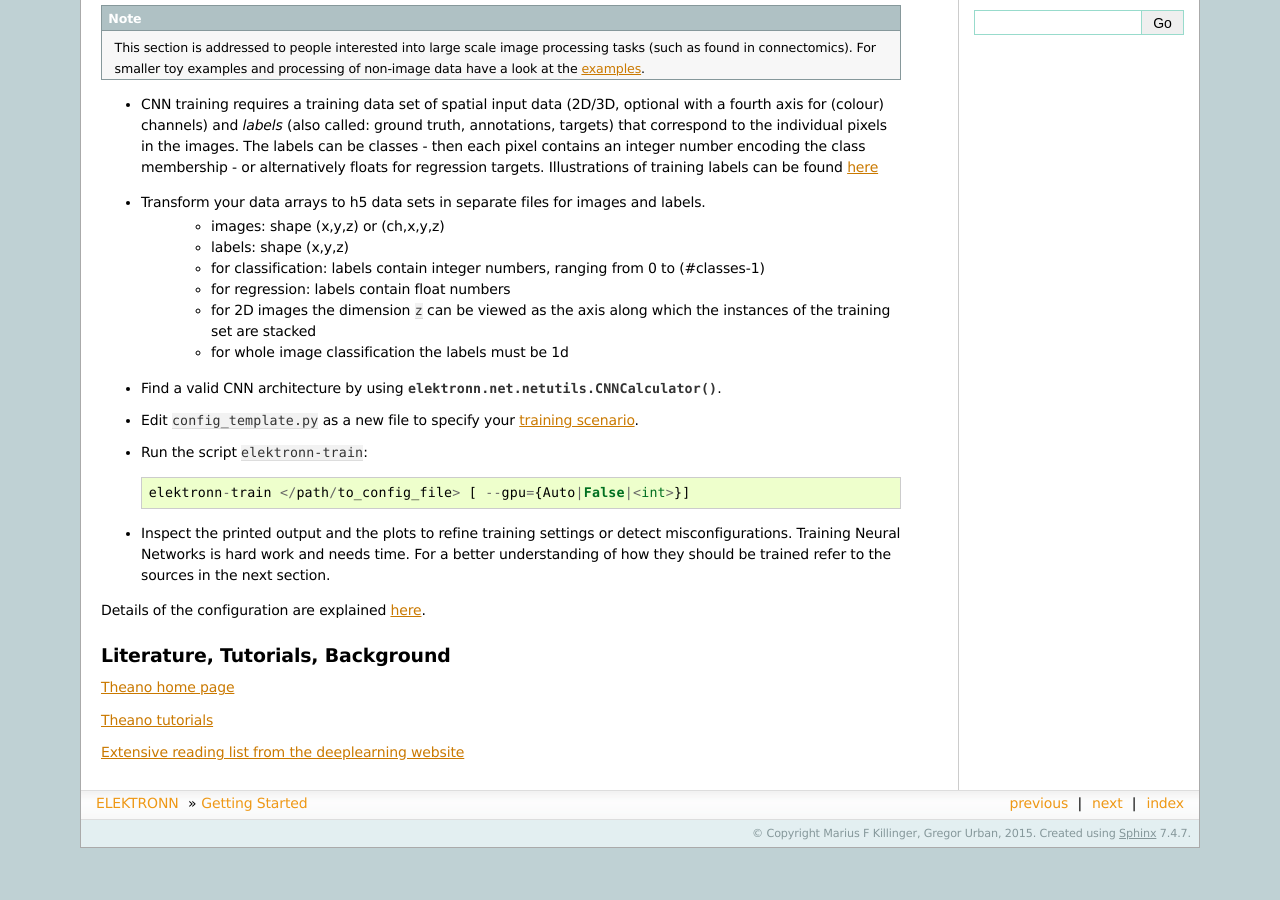
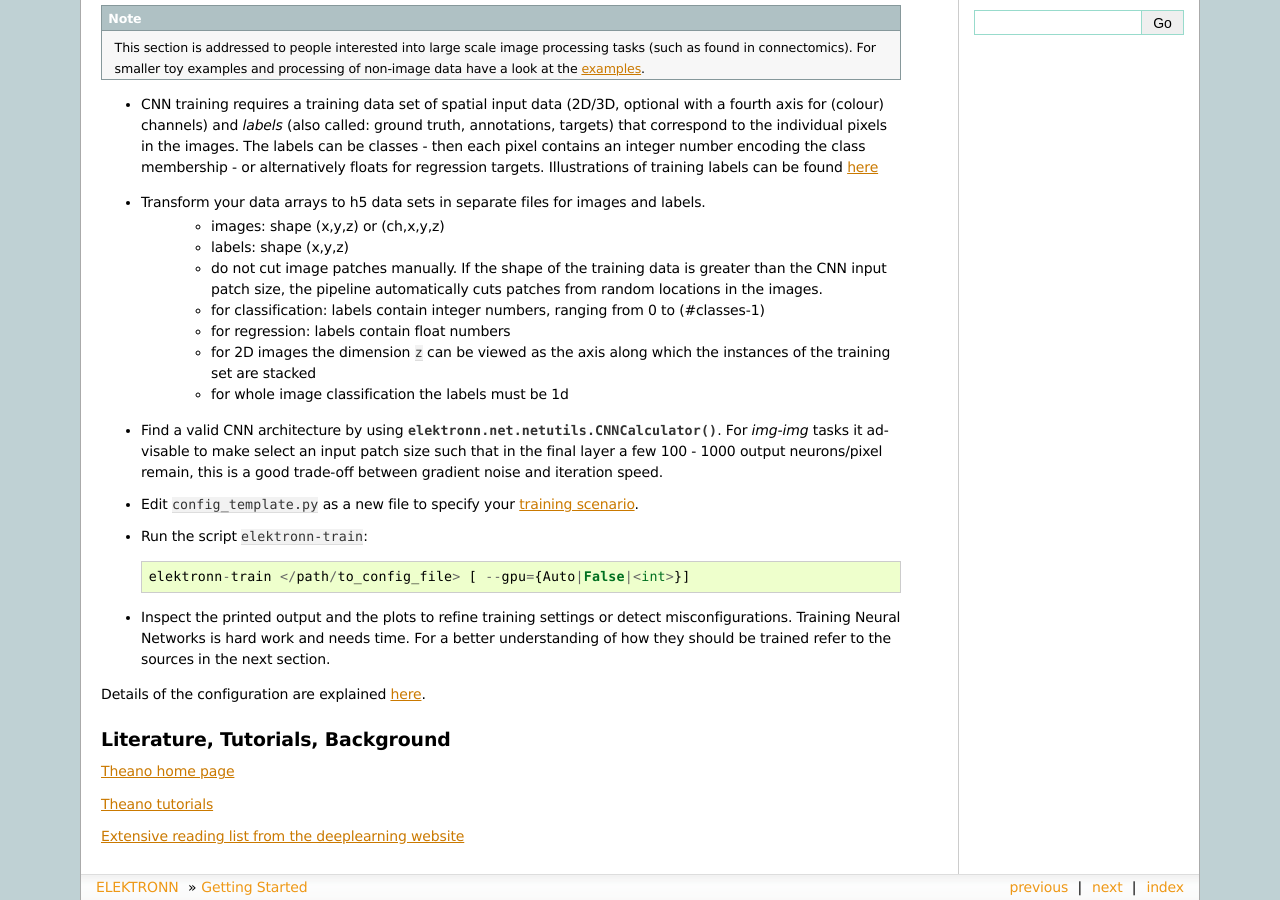
Before and after one commit to ELEKTRONN/ELEKTRONN, a Sphinx documentation site: the page built from doc/GettingStarted.rst, in a window 1280 px wide and 900 px high, scrolled down 595 px. Built offline with Sphinx 7.4.7, drawn with Linux system fonts in a browser that asks for light colours; formulas are drawn with MathJax 3; before the commit the page ends 1443 px from its top, so only the background shows below that.

Commit message:
update in docs

```diff
--- a/doc/GettingStarted.rst
+++ b/doc/GettingStarted.rst
@@ -37,12 +37,13 @@ Basic Recipe for CNN Training with Images
 * Transform your data arrays to h5 data sets in separate files for images and labels.
 	- images: shape (x,y,z)  or (ch,x,y,z)
 	- labels: shape (x,y,z)
+	- do not cut image patches manually. If the shape of the training data is greater than the CNN input patch size, the pipeline automatically cuts patches from random locations in the images.
 	- for classification: labels contain integer numbers, ranging from 0 to (#classes-1)
 	- for regression: labels contain float numbers
 	- for 2D images the dimension ``z`` can be viewed as the axis along which the instances of the training set are stacked
 	- for whole image classification the labels must be 1d
 
-* Find a valid CNN architecture by using :py:func:`elektronn.net.netutils.CNNCalculator`.
+* Find a valid CNN architecture by using :py:func:`elektronn.net.netutils.CNNCalculator`. For *img-img* tasks it advisable to make select an input patch size such that in the final layer a few 100 - 1000 output neurons/pixel remain, this is a good trade-off between gradient noise and iteration speed.
 
 * Edit ``config_template.py`` as a new file to specify your :ref:`training scenario <configuration>`.
 
--- a/doc/Installation.rst
+++ b/doc/Installation.rst
@@ -83,9 +83,8 @@ If you let our setup install theano, you nonetheless have to do the configuratio
 		root = /usr/local/cuda-7.5/
 
 
-	The linker option disables garbage collection. This increases GPU-RAM usage but gives a significant performance boost. If you run out of GPU-RAM, remove this option (or set it to ``cvm``).
-
     .. Note::
-      If you want to use the command line option of ``elektronn-train`` to select a GPU device you can leave out setting a device value here
+      1. If you want to use the command line option of ``elektronn-train`` to select a GPU device you can leave out setting a device value here
+      2. 	The linker option disables garbage collection. This increases GPU-RAM usage but gives a significant performance boost. If you run out of GPU-RAM, remove this option (or set it to ``cvm``).
 
   * You might be interested into using cuDNN which is an optimised CUDA library for CNNs (`theano's instructions <http://www.deeplearning.net/software/theano/library/sandbox/cuda/dnn.html?highlight=cudnn>`_).
--- a/doc/IntroNN.rst
+++ b/doc/IntroNN.rst
@@ -19,12 +19,12 @@ NNs can outperform many other models but they are rather difficult to handle. In
 
 .. _modes:
 
-Classification Modes in ELEKTRONN
-=================================
+Operation Modes in ELEKTRONN
+============================
 
 Generally there are three *modes* of training set ups, supported by the built-in pipeline:
 
-	- **img-img**: input data **and** output data are image-like (i.e. there exist neighbourhood relations between adjacent elements (pixels) in the data arrays. This property is irrespective of dimensionality and can also be seen as neighbourhoods of temporal nature). E.g. for connectomic membrane segmentation the inputs are 3D EM-images and the labels images too, that have ``1`` for pixels in which a membrane is present and ``0`` for background.
+	- **img-img**: input data **and** output data are image-like (i.e. there exist neighbourhood relations between adjacent elements (pixels) in the data arrays. This property is irrespective of dimensionality and can also be seen as neighbourhoods of temporal nature). E.g. for neuron membrane segmentation the inputs are 3D EM-images and the labels images too, that have ``1`` for pixels in which a membrane is present and ``0`` for background.
 
   .. figure::  images/Img-Img.png
    :align:   center
--- a/doc/Lazy.rst
+++ b/doc/Lazy.rst
@@ -25,7 +25,7 @@ Lazy labelled training images should only be used to supplement densely labelled
 Application
 -----------
 
-The exact effect of the masks is precisely described in the API documentation of the loss function (:py:meth:`elektronn.net.convlayer2D.ConvLayer2D.NLL` or :py:meth:`elektronn.net.convlayer3D.ConvLayer3D.NLL`).
+The exact effect of the masks is precisely described in the API documentation of the loss function (:py:meth:`elektronn.net.convlayer2d.ConvLayer2d.NLL` or :py:meth:`elektronn.net.convlayer3d.ConvLayer3d.NLL`).
 
 To use lazy labels 2 things must be done:
 	1. Turn the option ``lazy_labels`` in the configuration
--- a/doc/Pipeline.rst
+++ b/doc/Pipeline.rst
@@ -174,7 +174,7 @@ Multi Layer Perceptron (MLP) and Others
 ======================= =======	======================= =============== ===========
 Name			Mode	Type			Default		Explanation
 ======================= =======	======================= =============== ===========
-rnn_layer_kwargs        $       ``dict``/``None``	``None``	This can install a recurrent layer before MLP-layers, the kwargs are passed to :py:meth:`net.MixedConvNN.addRecurrentLayer`. It does not together with conv-layers.
+rnn_layer_kwargs        $       ``dict``/``None``	``None``	This can install a recurrent layer before MLP-layers, the kwargs are passed to :py:meth:`elektronn.net.MixedConvNN.addRecurrentLayer`. It does not together with conv-layers.
 MLP_layers              !       list of ``int``		``[]``          Numbers of neurons for fully connected layers after conv layers. Empty for img-img training and required for img-scalar training
 target                          ``string``		'nll'		Loss function, 'nll' or 'regression'
 ======================= =======	======================= =============== ===========
--- a/doc/Prediction.rst
+++ b/doc/Prediction.rst
@@ -10,7 +10,7 @@ Prediction speed benefits greatly from larger input patch sizes and MFP (see bel
 The returned CNN can be used in your own prediction script, which just has to provide your data in the correct format:
 
   * For images the convenience method :py:meth:`elektronn.net.convnet.MixedConvNN.predictDense` is available which creates *dense* predictions for images/volumes of arbitrary sizes (the input image must however be larger than the input patch size). Normally predictions  on onbly be made with some offset w.r.t to the input image extent (due to the convolutions) but this method provides option to mirror the raw data such that the returned prediction covers the full extent of the input image (this might however introduce some artifacts because mirroring is not a natural continuation of the image).
-  * For non-image data predictions can be made using :py:meth:`elektronn.net.convnet.MixedConvNN.class_probabilities` (make sure to prepare your test data in the required input shape).
+  * For non-image data predictions can be made using :py:attr:`elektronn.net.convnet.MixedConvNN.class_probabilities` (make sure to prepare your test data in the required input ``(batch size, features)`` ).
 
 
 Theoretically predicting the whole image in a single patch, instead of several tiles, would be fastest. For each tile some calculations have to be repeated and the larger the tiles, the more intermediate results can be shared. But this is obviously impossible due to limited GPU-RAM.
```
